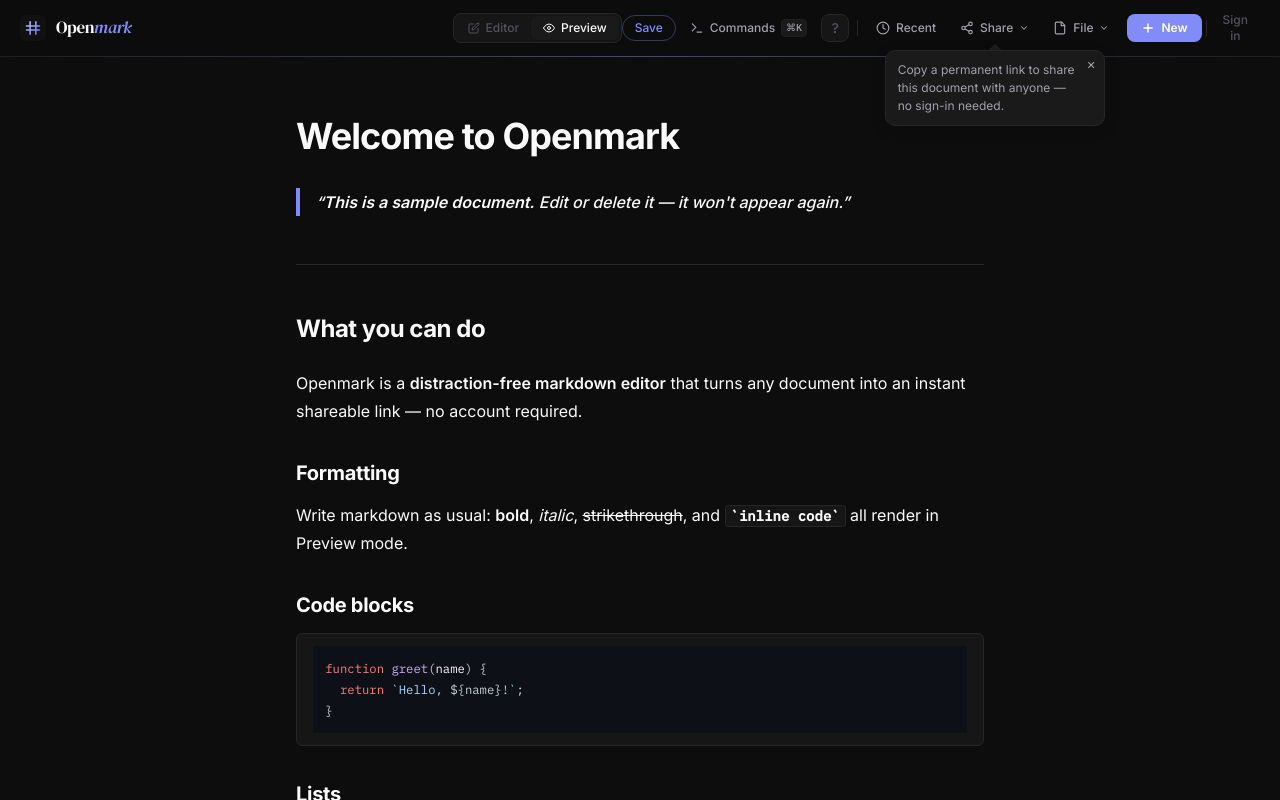
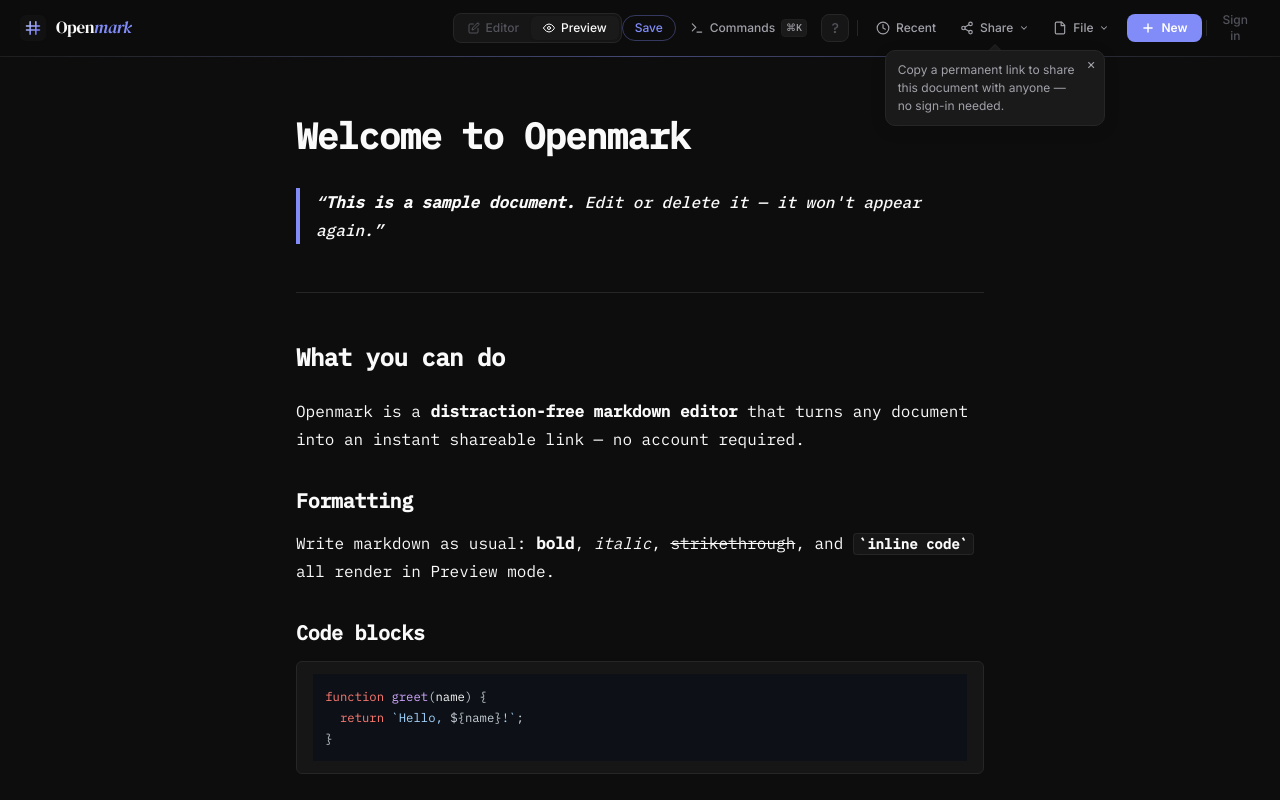
Before and after one commit to prathamudeshmukh/markdown-reader, a React (Vite) app: page / in a window 1280 px wide. Both pictures are taken after a click on the button "Preview". Built offline with nearby package versions, Linux system fonts and the light colour scheme; no server answers.

Commit message:
feat: use monospace font in preview to match editor
Preview mode now renders body text and headings in IBM Plex Mono,
matching the font used in the editor textarea.

```diff
--- a/src/components/Preview.tsx
+++ b/src/components/Preview.tsx
@@ -34,7 +34,7 @@
 
   return (
     <div className="flex-1 overflow-auto animate-mode-enter" style={{ backgroundColor: 'var(--bg-primary)' }}>
-      <div className="max-w-3xl mx-auto px-3 sm:px-10 pt-4 pb-10 prose prose-sm sm:prose-base prose-headings:font-display">
+      <div className="max-w-3xl mx-auto px-3 sm:px-10 pt-4 pb-10 prose prose-sm sm:prose-base font-mono">
         <ReactMarkdown
           remarkPlugins={[remarkGfm]}
           rehypePlugins={[rehypeHighlight, [rehypeSanitize, sanitizeSchema]]}
--- a/src/index.css
+++ b/src/index.css
@@ -97,6 +97,16 @@
   font-family: 'Inter', system-ui, sans-serif;
   color: var(--text-primary);
   font-weight: 700;
+}
+
+.prose.font-mono,
+.prose.font-mono h1,
+.prose.font-mono h2,
+.prose.font-mono h3,
+.prose.font-mono h4,
+.prose.font-mono h5,
+.prose.font-mono h6 {
+  font-family: 'IBM Plex Mono', 'Courier New', monospace;
 }
 
 .prose h1 { letter-spacing: -0.025em; }
```
Also changed, not shown: 1 other file (tests, documents, lock files or other folders).
